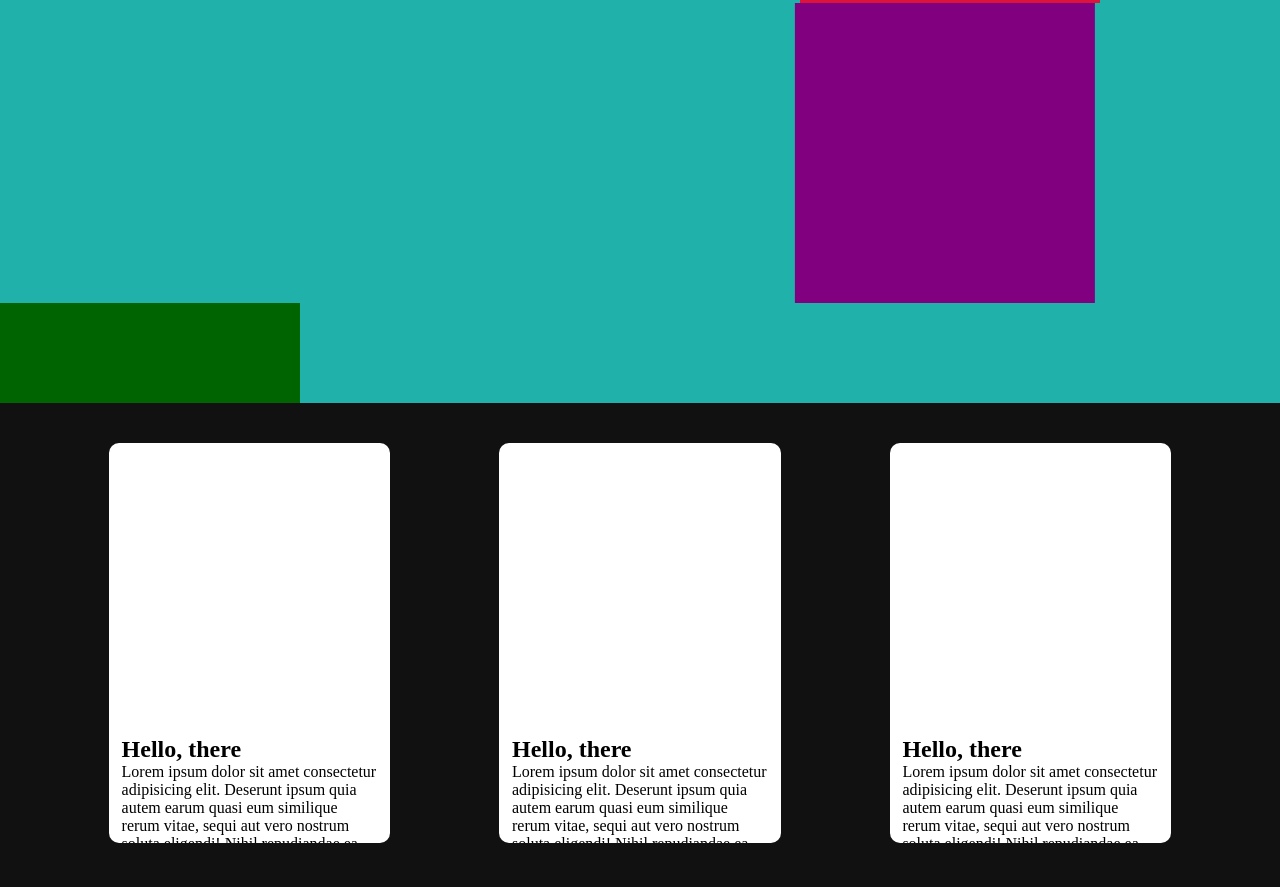
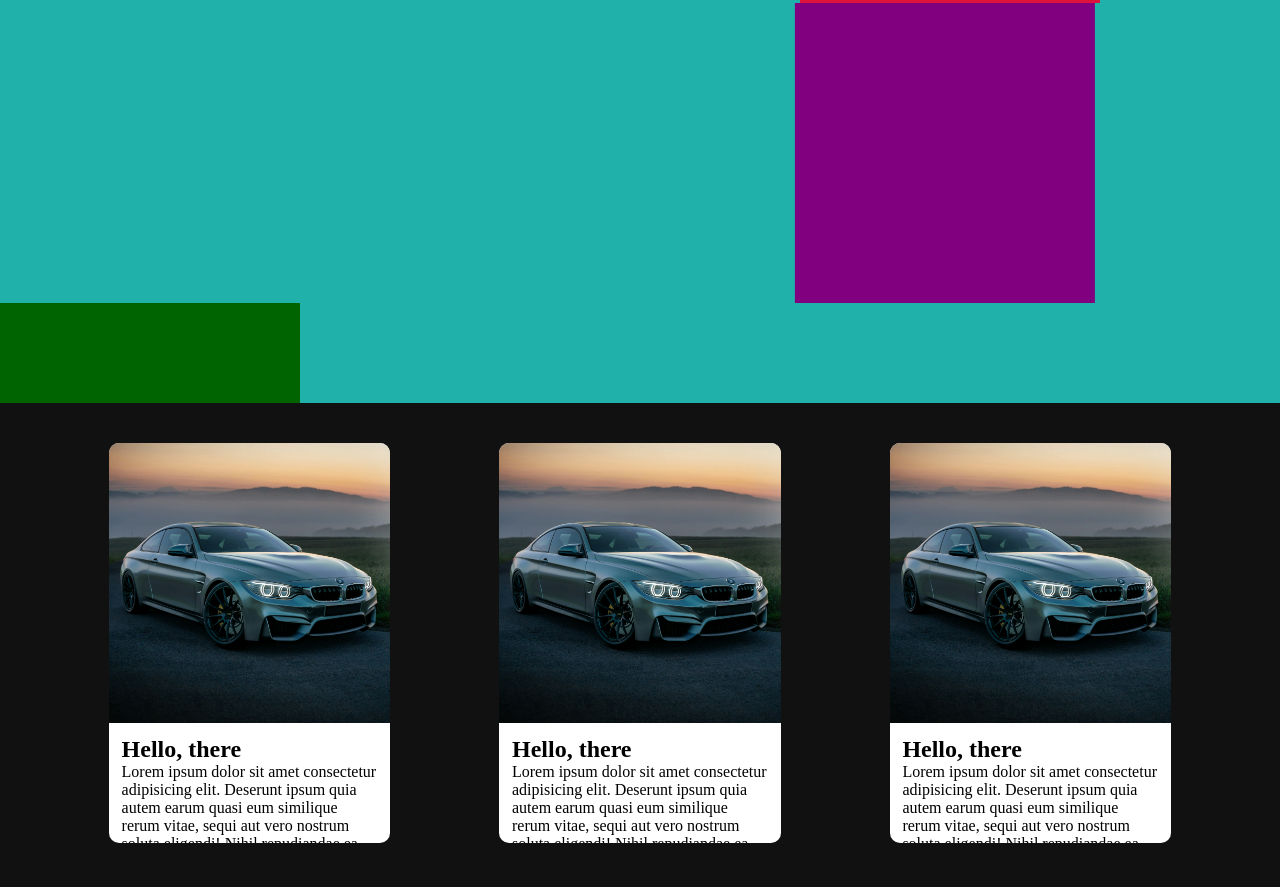
Before and after one commit to omtanpure3008/gsap, a plain HTML site: page index.html in a window 1280 px wide. Shown: the part 397-1284 px from the top of the page. Drawn offline with nearby package versions, Linux system fonts and the light colour scheme.

Commit message:
Update styles.css

```diff
--- a/styles.css
+++ b/styles.css
@@ -72,7 +72,7 @@ body {
 .upper-card {
     height: 70%;
     width: 100%;
-    background-image: url(/Session_07/josh-berquist-_4sWbzH5fp8-unsplash.jpg);
+    background-image: url(josh-berquist-_4sWbzH5fp8-unsplash.jpg);
     background-size: cover;
     background-position: center;
     background-repeat: no-repeat;
```
